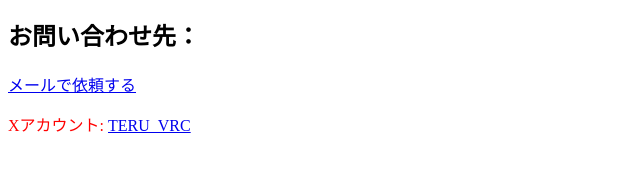
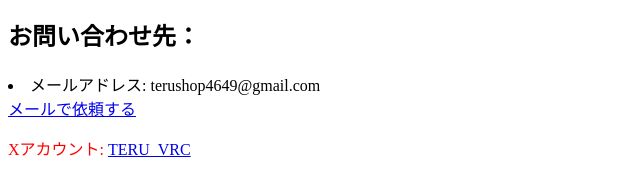
Before and after one commit to TERU46497/teru-officialwebsite.github.io, a plain HTML site: page MusicPage.html in a window 1280 px wide. Shown: the part 148-344 px from the top of the page, without its empty margins (0-640 px from the left). Drawn offline with Linux system fonts and the light colour scheme.

Commit message:
Update MusicPage.html

```diff
--- a/MusicPage.html
+++ b/MusicPage.html
@@ -18,6 +18,7 @@
     <p>TERUが作った楽曲や効果音を聴いたりダウンロードできるページです</p>
 
     <h2>お問い合わせ先：</h2>
+    <li>メールアドレス: terushop4649@gmail.com</li>
     <a href="mailto:terushop4649@gmail.com
     ?subject=ポートフォリオ経由のご連絡
     &body=【お名前】%0D%0A【ご用件】%0D%0A【ご希望内容】">
```
